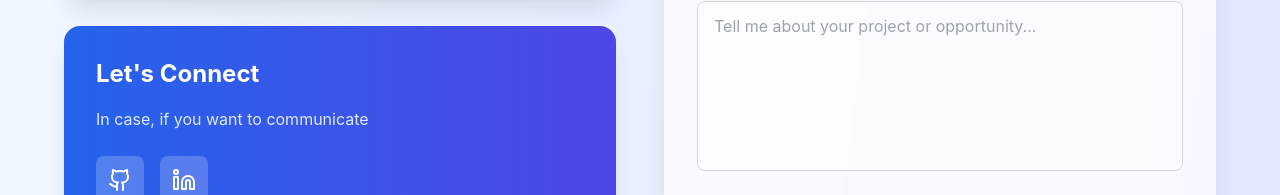
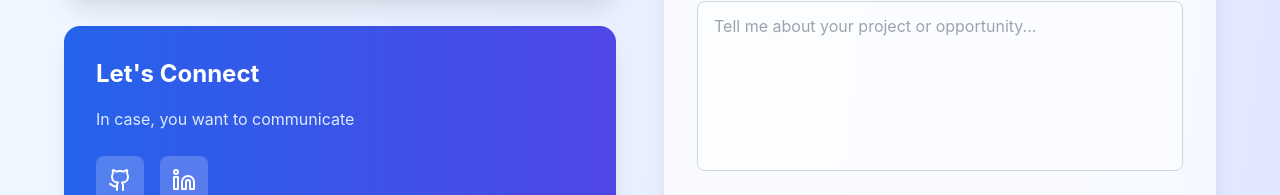
Before and after one commit to AhVir/AhVir.github.io_, a React (Vite) app: page / in a window 1280 px wide. Shown: the part 9289-9484 px from the top of the page. Built offline with nearby package versions, Linux system fonts and the light colour scheme.

Commit message:
Modified Contact.tsx

```diff
--- a/src/components/Contact.tsx
+++ b/src/components/Contact.tsx
@@ -70,7 +70,7 @@ const Contact = () => {
               <p className="text-blue-100 leading-relaxed mb-6">
                 {/* Whether you're interested in collaborating on innovative projects, discussing AI/ML research,
                 or exploring opportunities in blockchain development, I'd love to hear from you! */}
-                In case, if you want to communicate
+                In case, you want to communicate
               </p>
 
               <div className="flex space-x-4">
```
